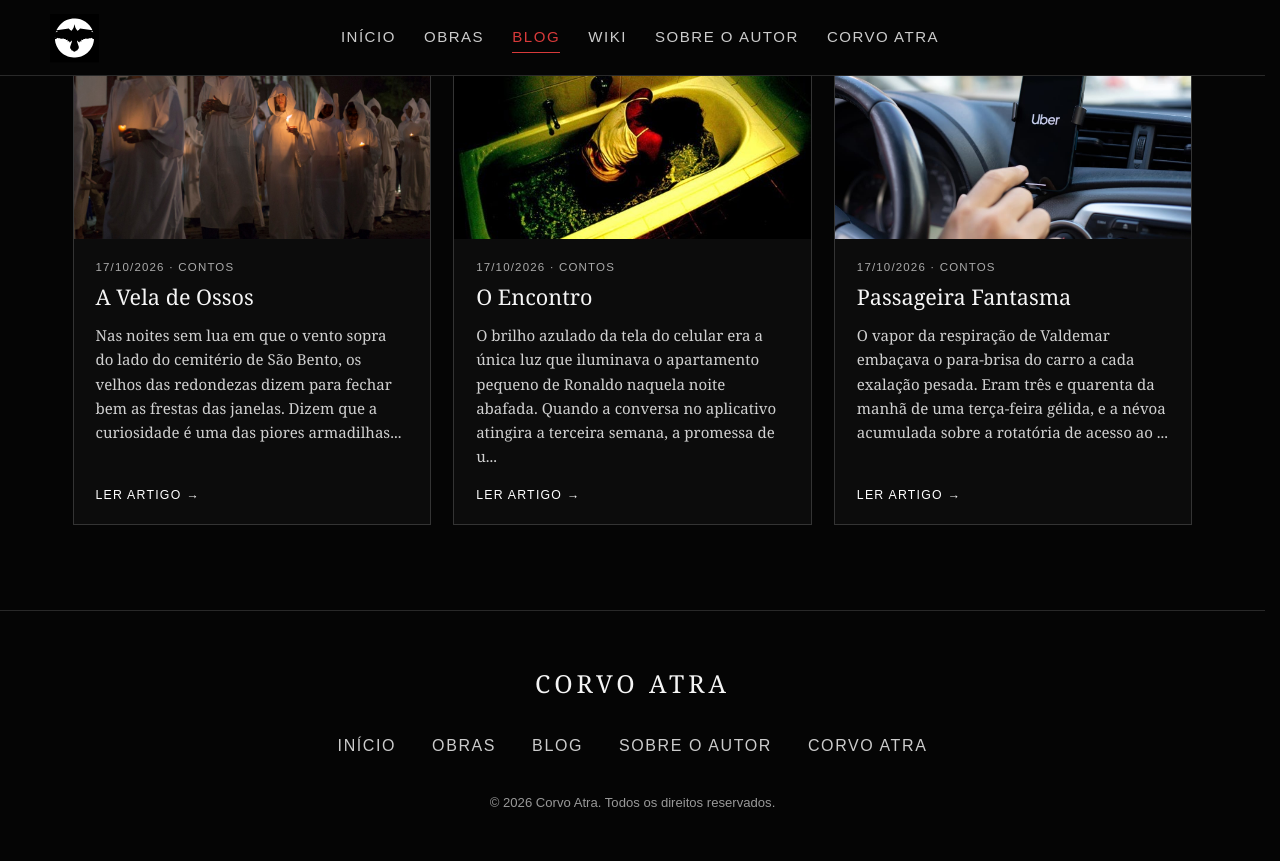
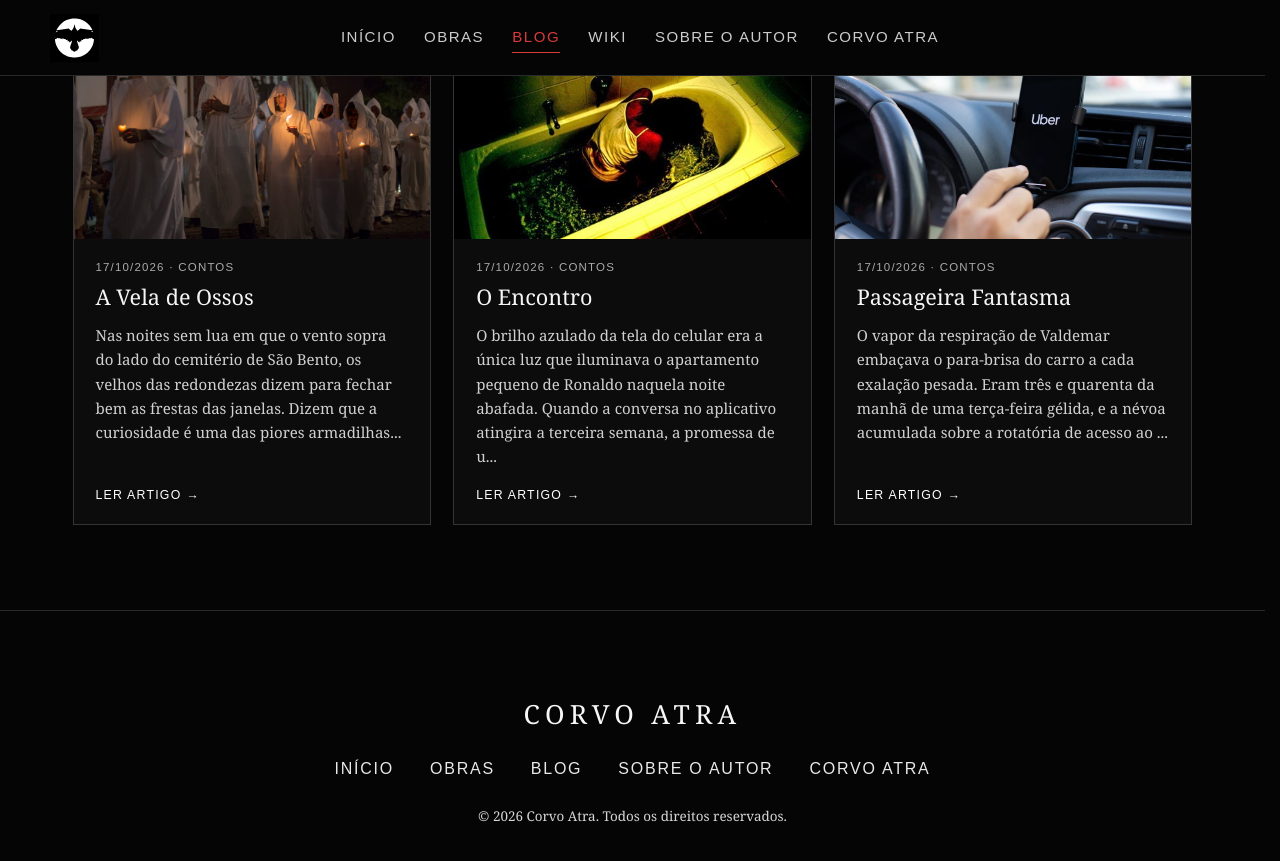
Before and after one commit to corvoatra/corvo-atra, a Jekyll site: the page built from blog/index.html, in a window 1280 px wide and 900 px high, scrolled down 762 px. Shown: the top 861 px of the window. Built offline with Jekyll 4.4.1, drawn with Linux system fonts in a browser that asks for light colours.

Commit message:
Aplica rodapé padrão nas páginas institucionais e livros

```diff
--- a/blog/index.html
+++ b/blog/index.html
@@ -75,7 +75,8 @@ main.wrap{width:min(1140px,calc(100% - 40px))}
  .blog-card .read-more{font-size:.77rem;color:#ed8989;padding:10px 0;min-height:40px}
  .blog-pagination{gap:8px}
 }
-</style><link href="../site-desktop.css?v=espacamento-global-7" rel="stylesheet"/>{% include seo-head.html %}</head><body>{% include site-header.html %}<hr/><main class="wrap">
+</style><link href="../site-desktop.css?v=espacamento-global-7" rel="stylesheet"/>{% include seo-head.html %}<link rel="stylesheet" href="{{ '/assets/css/site-footer.css?v=20261019-1' | relative_url }}">
+</head><body>{% include site-header.html %}<hr/><main class="wrap">
 <nav class="blog-category-bar" aria-label="Navegação das postagens">
 <a href="./#blog-list" data-category-filter="todos">Todos os posts</a>
 <details class="blog-category-menu">
@@ -99,7 +100,7 @@ main.wrap{width:min(1140px,calc(100% - 40px))}
 <p class="blog-filter-empty" id="blog-filter-empty" hidden>Nenhum texto encontrado nesta categoria.</p>
 <nav class="blog-pagination" id="blog-pagination" aria-label="Páginas do blog" hidden></nav>
 
-</main><footer><div class="brand">CORVO ATRA</div><nav aria-label="Navegação do rodapé" class="links"><a href="../index.html">Início</a><a href="../obras.html">Obras</a><a href="../blog/">Blog</a><a href="../autor.html">Sobre o autor</a><a href="../corvo-atra.html">Corvo Atra</a></nav><div class="copyright">© 2026 Corvo Atra. Todos os direitos reservados.</div></footer><script>
+</main>{% include site-footer.html %}<script>
 (function(){
   const perPage=12;
   const posts=Array.from(document.querySelectorAll('[data-blog-post]'));
```
